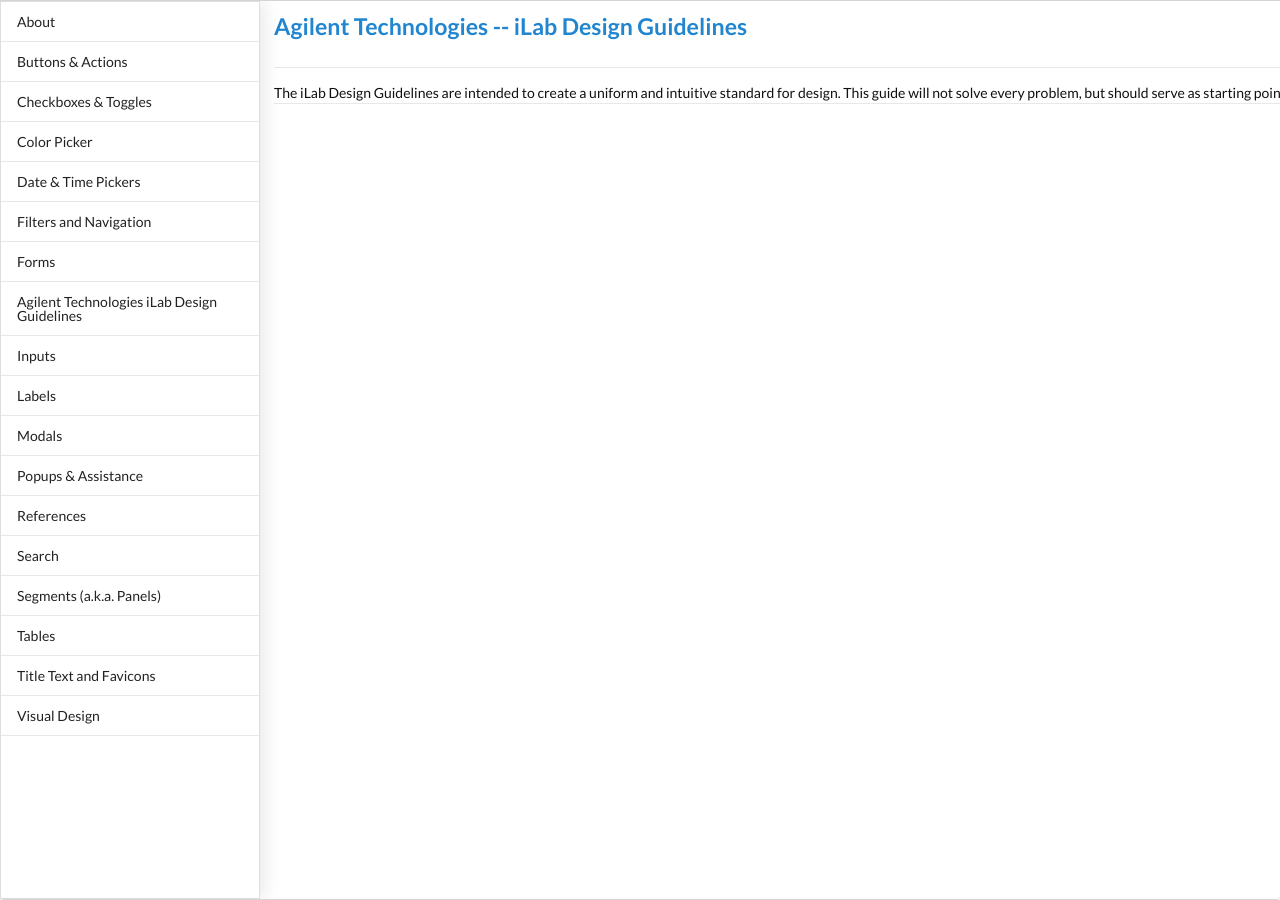
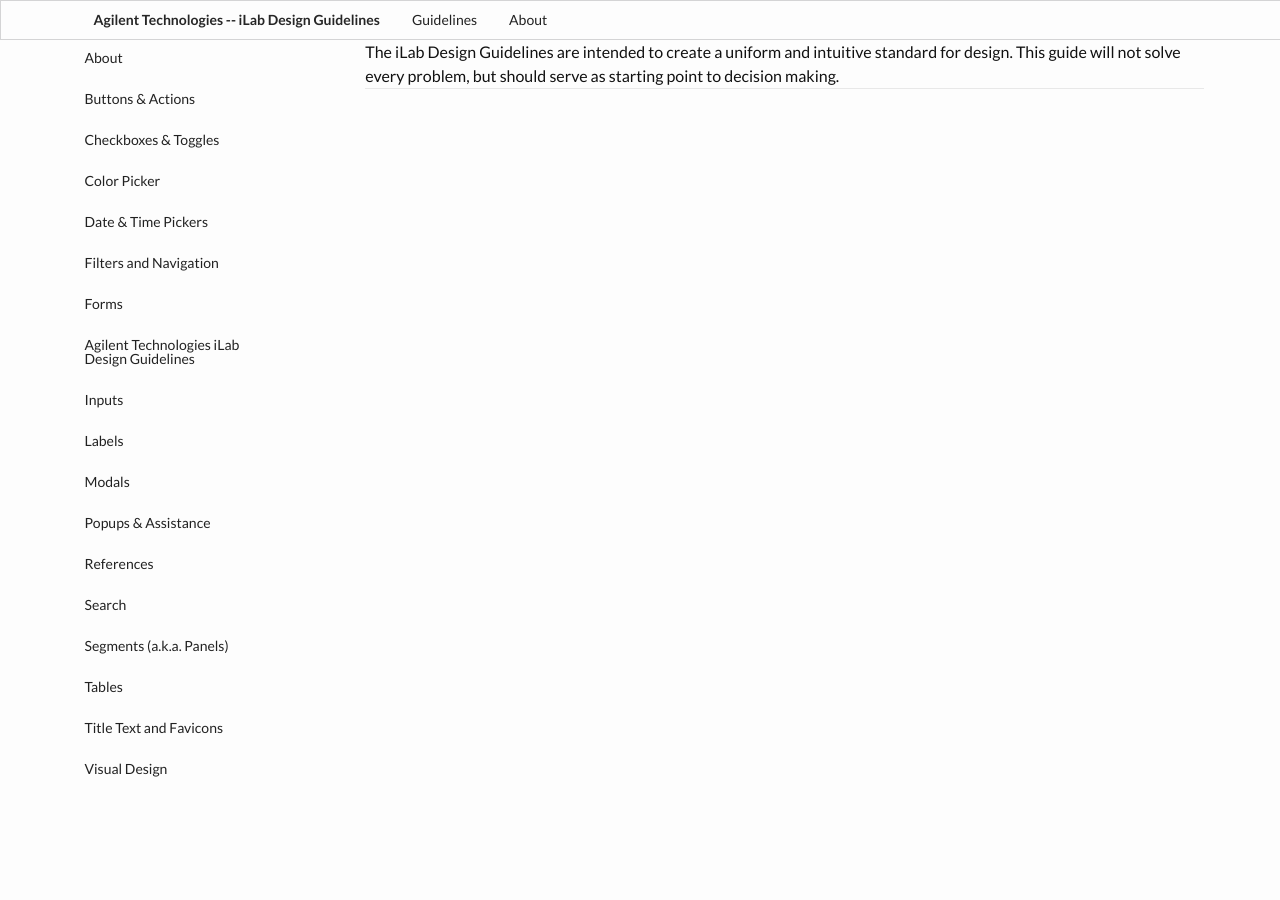
Before and after one commit to polycrystalline/ilab-design-guidelines, a Jekyll site: the page built from index.html, in a window 1280 px wide. Built offline with Jekyll 4.4.1, drawn with Linux system fonts in a browser that asks for light colours; nearby versions of some CDN libraries.

Commit message:
Redo the header and remove the jekyll templating

```diff
--- a/_includes/header.html
+++ b/_includes/header.html
@@ -1,20 +1,15 @@
-<header class="site-header">
-
-  <div class="wrapper">
-
-    <a class="ui blue header" href="{{ site.baseurl }}/">{{ site.title }}</a>
-
-    <nav class="site-nav">
-      <a href="#" class="menu-icon">
-        <svg viewBox="0 0 18 15">
-          <path fill="#424242" d="M18,1.484c0,0.82-0.665,1.484-1.484,1.484H1.484C0.665,2.969,0,2.304,0,1.484l0,0C0,0.665,0.665,0,1.484,0 h15.031C17.335,0,18,0.665,18,1.484L18,1.484z"/>
-          <path fill="#424242" d="M18,7.516C18,8.335,17.335,9,16.516,9H1.484C0.665,9,0,8.335,0,7.516l0,0c0-0.82,0.665-1.484,1.484-1.484 h15.031C17.335,6.031,18,6.696,18,7.516L18,7.516z"/>
-          <path fill="#424242" d="M18,13.516C18,14.335,17.335,15,16.516,15H1.484C0.665,15,0,14.335,0,13.516l0,0 c0-0.82,0.665-1.484,1.484-1.484h15.031C17.335,12.031,18,12.696,18,13.516L18,13.516z"/>
-        </svg>
+<div class="ui attached stackable secondary pointing menu">
+  <div class="ui container">
+      <div class="large header item" href="{{ site.baseurl }}/">{{ site.title
+      }}</div>
+      <a class="item">
+        Guidelines
       </a>
-
-    </nav>
-
+      <a class="item" href="/about">
+        About
+      </a>
+    </div>
   </div>
 
-</header>
+
+</div>
--- a/_layouts/default.html
+++ b/_layouts/default.html
@@ -3,31 +3,24 @@
 
   {% include head.html %}
 
-
-
   <body>
-
- <div class="ui bottom attached segment pushable">
-  <div class="ui visible left vertical sidebar menu">
+    {% include header.html %}
+    <div class="ui grid main container">
+      <div class="four wide column">
+        <div class="ui secondary vertical menu">
           {% for my_page in site.pages %}
             {% if my_page.title %}
             <a class="item" href="{{ my_page.url | prepend: site.baseurl }}">{{ my_page.title }}</a>
             {% endif %}
           {% endfor %}
         </div>
-  <div class="pusher">
-    <div class="ui basic segment">
-      <h3 class="ui header">{% include header.html %}
-</h3>
-
+      </div>
+      <div class="twelve wide column">
           {{ content }}
 
           {% include footer.html %}
-
       </div>
     </div>
-</div>
-
 
   </body>
 
```
Lines whose indentation alone changed are shown as unchanged.
